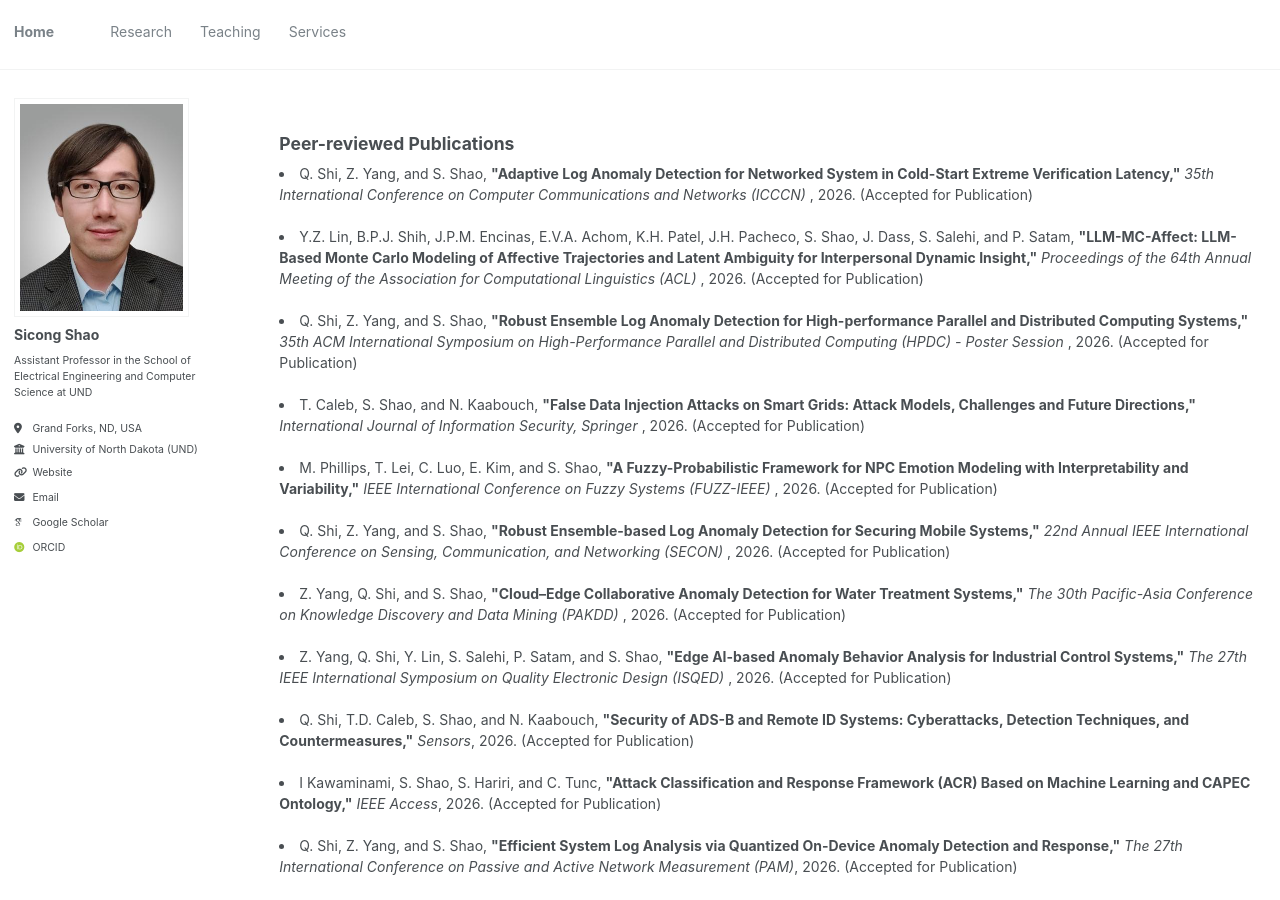
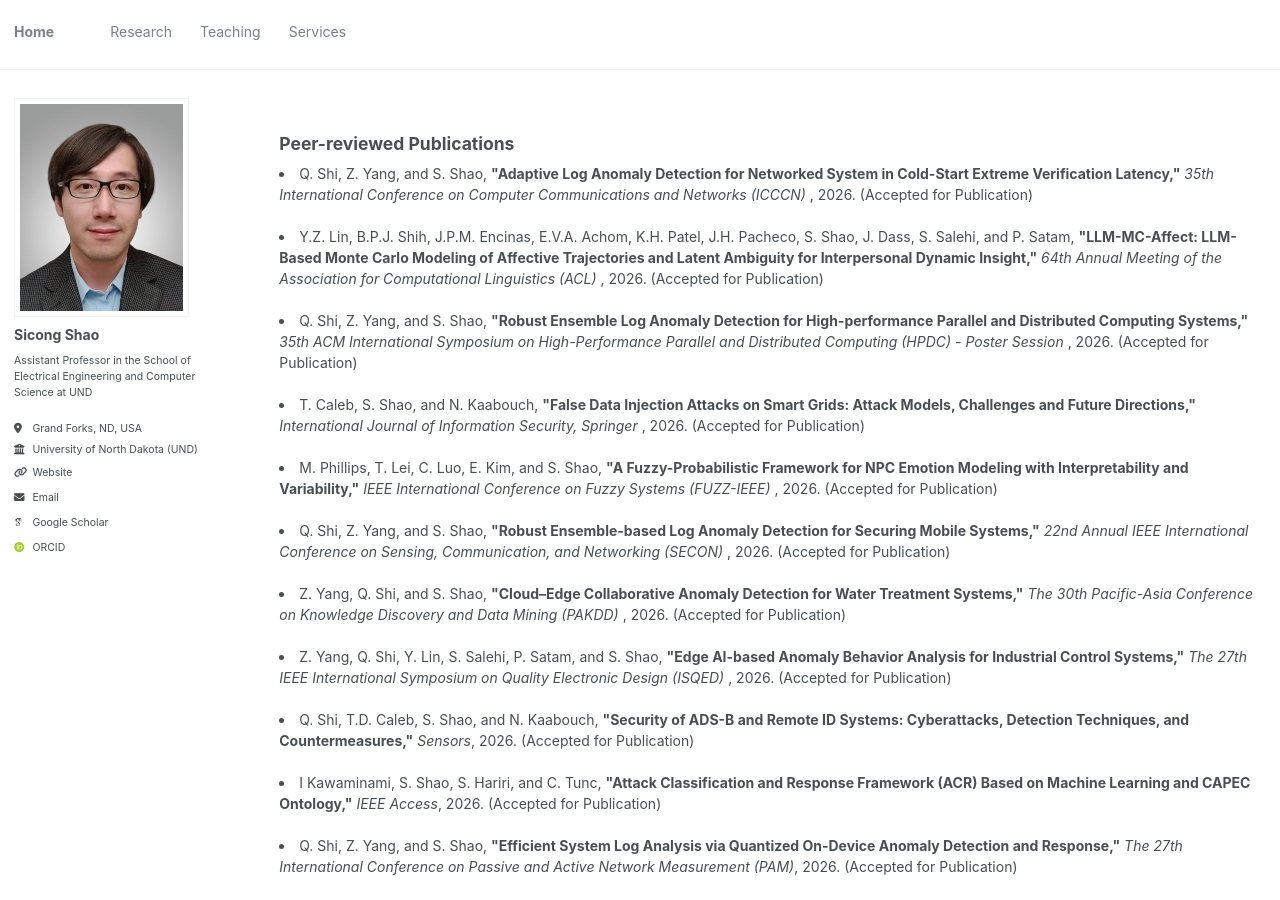
Before and after one commit to sicongshao/sicongshao.github.io, a Jekyll site: the page built from _pages/publications.html, in a window 1280 px wide and 900 px high. Built offline with Jekyll 4.4.1, drawn with Linux system fonts in a browser that asks for light colours; some web fonts are replaced.

Commit message:
first commit

```diff
--- a/_pages/publications.html
+++ b/_pages/publications.html
@@ -26,7 +26,7 @@ author_profile: true
 <br>
 
 <li>
-  Y.Z. Lin, B.P.J. Shih, J.P.M. Encinas, E.V.A. Achom, K.H. Patel, J.H. Pacheco, S. Shao, J. Dass, S. Salehi, and P. Satam, <strong>"LLM-MC-Affect: LLM-Based Monte Carlo Modeling of Affective Trajectories and Latent Ambiguity for Interpersonal Dynamic Insight,"</strong> <i>Proceedings of the 64th Annual Meeting of the Association for Computational Linguistics (ACL) </i>, 2026. (Accepted for Publication)
+  Y.Z. Lin, B.P.J. Shih, J.P.M. Encinas, E.V.A. Achom, K.H. Patel, J.H. Pacheco, S. Shao, J. Dass, S. Salehi, and P. Satam, <strong>"LLM-MC-Affect: LLM-Based Monte Carlo Modeling of Affective Trajectories and Latent Ambiguity for Interpersonal Dynamic Insight,"</strong> <i>64th Annual Meeting of the Association for Computational Linguistics (ACL) </i>, 2026. (Accepted for Publication)
 </li>
 <br>
 
```
